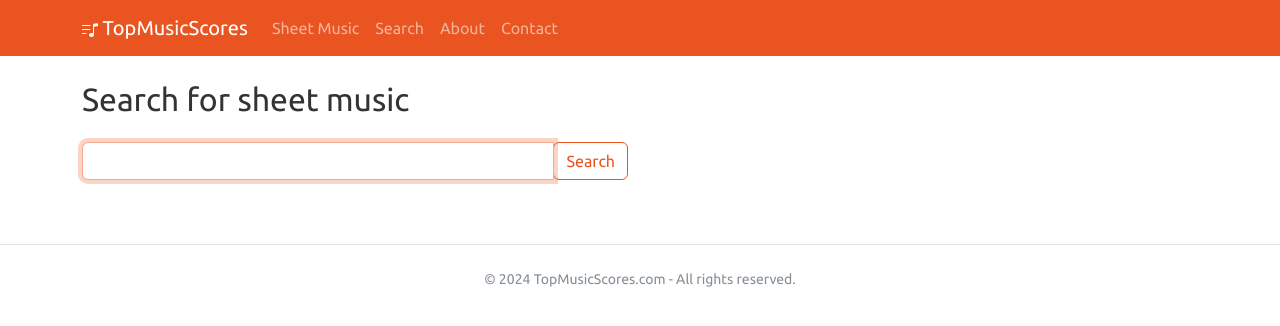
After one commit to jamesflores/TopMusicScores, a Django app: page /search/ in a window 1280 px wide. The commit adds this page. Shown: the top 326 px of the page. Run offline with Django 5.2, Linux system fonts and the light colour scheme; some libraries are stand-ins or nearby versions.

Commit message:
add Elasticsearch capability, but not yet implemented in view (using Django search with Q objects for now)

```diff
--- a/app/templates/smp/base.html
+++ b/app/templates/smp/base.html
@@ -47,6 +47,9 @@
                         <a class="nav-link" href="{% url 'home' %}">Sheet Music</a>
                     </li>
                     <li class="nav-item">
+                        <a class="nav-link" href="{% url 'search' %}">Search</a>
+                    </li>
+                    <li class="nav-item">
                         <a class="nav-link" href="{% url 'about' %}">About</a>
                     </li>
                     <li class="nav-item">
--- /dev/null
+++ b/app/templates/smp/search.html
@@ -0,0 +1,44 @@
+{% extends "smp/base.html" %}
+{% load static %}
+
+{% block content %}
+<div class="row">
+    <div class="col-md-6 mb-3">
+        <h2>Search for sheet music</h2>
+        <form class="form-inline my-4" method="GET" action="{% url 'search' %}">
+            <div class="input-group">
+                <input class="form-control" type="search" aria-label="Search" id="q" name="q" autofocus>
+                <div class="input-group-append">
+                    <button class="btn btn-outline-primary" type="submit">Search</button>
+                </div>
+            </div>
+        </form>
+    </div>
+</div>
+{% if query %}
+    <div class="row mb-3">
+        <h3>Search results for "{{ query }}"</h3>
+    </div>
+    <div class="row">
+        {% if not results %}
+            <div class="col">
+                <p>Sorry, nothing found.</p>
+            </div>
+        {% else %}
+            {% for sheet_music in results %}
+                <div class="col-sm-3 mb-4">
+                    <div class="card h-100">
+                        <a href="{% url 'product' title_slug=sheet_music.title_slug %}">
+                            <img src="{{ sheet_music.cover_url }}" class="card-img-top" alt="{{ sheet_music.title }}" style="width: 100%; height: auto; object-fit: cover;">
+                        </a>
+                        <div class="card-body">
+                            <h5 class="card-title"><a href="{% url 'product' title_slug=sheet_music.title_slug %}">{{ sheet_music.title }}</a></h5>
+                            <p class="card-text">{{ sheet_music.artist }}</p>
+                        </div>
+                    </div>
+                </div>
+            {% endfor %}
+        {% endif %}
+    </div>
+{% endif %}
+{% endblock %}
--- a/app/urls.py
+++ b/app/urls.py
@@ -5,4 +5,5 @@ urlpatterns = [
     path('', views.home, name='home'),
     path('product/<str:title_slug>/', views.product_view, name='product'),
     path('about/', views.about, name='about'),
+    path('search/', views.search, name='search')
 ]
--- a/app/views.py
+++ b/app/views.py
@@ -2,6 +2,7 @@ from django.shortcuts import render
 from django.core.paginator import Paginator
 from app.models import SheetMusic
 from django.shortcuts import get_object_or_404
+from django.db.models import Q
 
 
 def home(request):
@@ -26,3 +27,27 @@ def product_view(request, title_slug):
 
 def about(request):
     return render(request, 'smp/about.html')
+
+
+def search(request):
+    query = request.GET.get('q')
+
+    if query:
+        search_query = (
+            Q(artist__icontains=query) |
+            Q(title__icontains=query) |
+            Q(instruments__icontains=query) |
+            Q(genres__icontains=query) |
+            Q(publisher__icontains=query) |
+            Q(isbn__icontains=query) |
+            Q(item_type__icontains=query) |
+            Q(description__icontains=query)
+        )
+        queryset = SheetMusic.objects.filter(search_query).order_by('-rank')[:12]
+    else:
+        queryset = SheetMusic.objects.none()
+
+    return render(request, 'smp/search.html', {
+        'query': query,
+        'results': queryset if query else None
+    })
--- a/requirements.txt
+++ b/requirements.txt
@@ -8,3 +8,6 @@ python-dotenv==1.0.1
 sqlparse==0.5.0
 typing_extensions==4.11.0
 whitenoise==6.6.0
+elastic-transport==8.13.0
+elasticsearch==7.7.0
+elasticsearch-dsl==7.4.0
--- a/smp/settings.py
+++ b/smp/settings.py
@@ -137,3 +137,9 @@ STATIC_ROOT = os.path.join(BASE_DIR, 'staticfiles')
 # https://docs.djangoproject.com/en/5.0/ref/settings/#default-auto-field
 
 DEFAULT_AUTO_FIELD = 'django.db.models.BigAutoField'
+
+
+# Elasticsearch settings
+
+ELASTICSEARCH_URL = os.getenv('ELASTICSEARCH_URL')
+ELASTICSEARCH_INDEX = os.getenv('ELASTICSEARCH_INDEX', 'sheet_music')
```
Also changed, not shown: app/apps.py (+12 -0 lines), app/documents.py (added, +21 -0 lines), app/management/commands/index_smp_data.py (added, +50 -0 lines).
